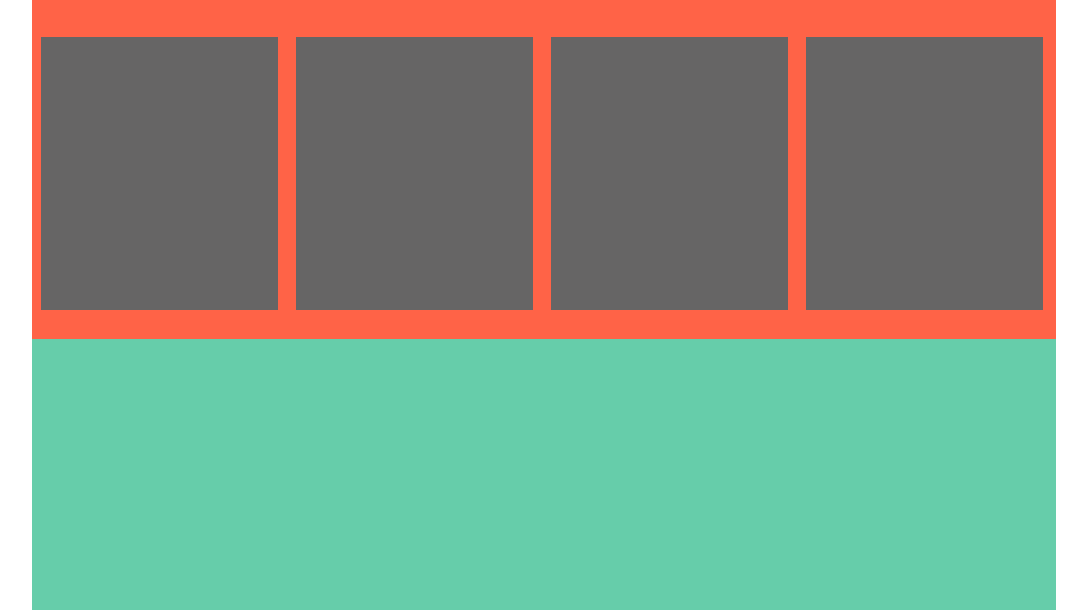
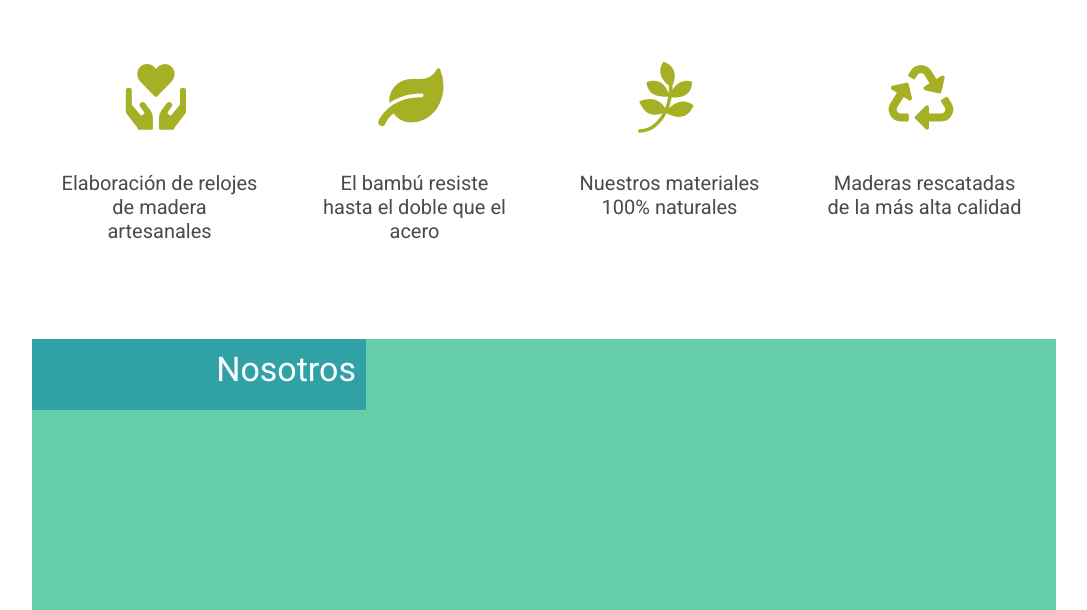
Before and after one commit to C-Okami/wewood2, a plain HTML site: page index.html in a window 1280 px wide. Shown: the part 808-1418 px from the top of the page, without its empty margins (96-1183 px from the left). Drawn offline with Linux system fonts and the light colour scheme.

Commit message:
colocacion de svg del area de relojos yavanse de la  areade nosotros

```diff
--- a/estilos.css
+++ b/estilos.css
@@ -33,7 +33,6 @@ header{
 section#relojes{
 	width: 1024px;
 	height: 457px;
-	background-color: tomato;
 	padding-top: 20px;
 }
 section#nosotros{
@@ -92,9 +91,30 @@ section#relojes h2{
 div.boxRelojes{
 	width: 237px;
 	height: 273px;
-	background-color: #666565;
 	float: left; /*esto ara que se alinien*/
 	margin-top:  40px;
 	margin-left: 9px;
 	margin-right: 9px;
 }
+div.boxRelojes img{
+	width: 100px;
+	height: 100px;
+	margin-left: 65px;
+	margin-top: 10px;
+	margin-bottom: 20px;
+}
+section#relojes p{
+	font-size: 20px;
+	text-align: center;
+	color: #4A4A4A;
+}
+h2.titulos{
+	font-size: 34px;
+	color: white;
+	background-color: #30A2A6;
+	width: 324px;
+	height: 61px;
+	text-align: right;
+	padding-top: 10px;
+	padding-right:  10px;
+}
--- a/index.html
+++ b/index.html
@@ -27,13 +27,34 @@
 		</nav><!--aqui terminael nav-->
 		<header></header>
 		<section id="relojes">
-			<h2>Relojes de <br> Madera</h2> <!--br es parahacer enter-->
-			<div class="boxRelojes"></div>
-			<div class="boxRelojes"></div>
-			<div class="boxRelojes"></div>
-			<div class="boxRelojes"></div>
+			<h2>Relojes de <br> Madera</h2> <!--br es parahacer enter y es uan etiqueta que como la imgaen se cierra sola-->
+			<div class="boxRelojes">
+			<img src="recursos/svg/servicio/Icono-1.svg" alt="servicio 1">
+				<p>Elaboración de relojes <br> de madera <br> artesanales</p>
+			</div>
+			<div class="boxRelojes">
+			<img src="recursos/svg/servicio/icono–2.svg" alt="servicio 2">
+				<p>El bambú resiste <br> hasta  el doble que el <br> acero</p>
+			</div>
+			<div class="boxRelojes">
+			<img src="recursos/svg/servicio/icono–3.svg" alt="servicio 3">
+				<p>Nuestros materiales <br> 100% naturales</p>
+			</div>
+			<div class="boxRelojes">
+			<img src="recursos/svg/servicio/icono–4.svg" alt="servicio 4">
+				<p>Maderas rescatadas <br> de la más alta calidad</p>
+			</div>
+
 		</section>
 		<section id="nosotros">
+			<h2 class="titulos">Nosotros</h2>
+			<div id="boxNosotros">
+				<div class="cajitas"></div>
+				<div class="cajitas"></div>
+				<div class="cajitas"></div>
+				<div class="cajitas"></div>
+			</div>
+
 		</section>
 		<section id="catalogo">
 		</section>
```
Also changed, not shown: recursos/svg/servicio/Icono-1.svg (added), recursos/svg/servicio/icono–2.svg (added), recursos/svg/servicio/icono–3.svg (added), recursos/svg/servicio/icono–4.svg (added).
